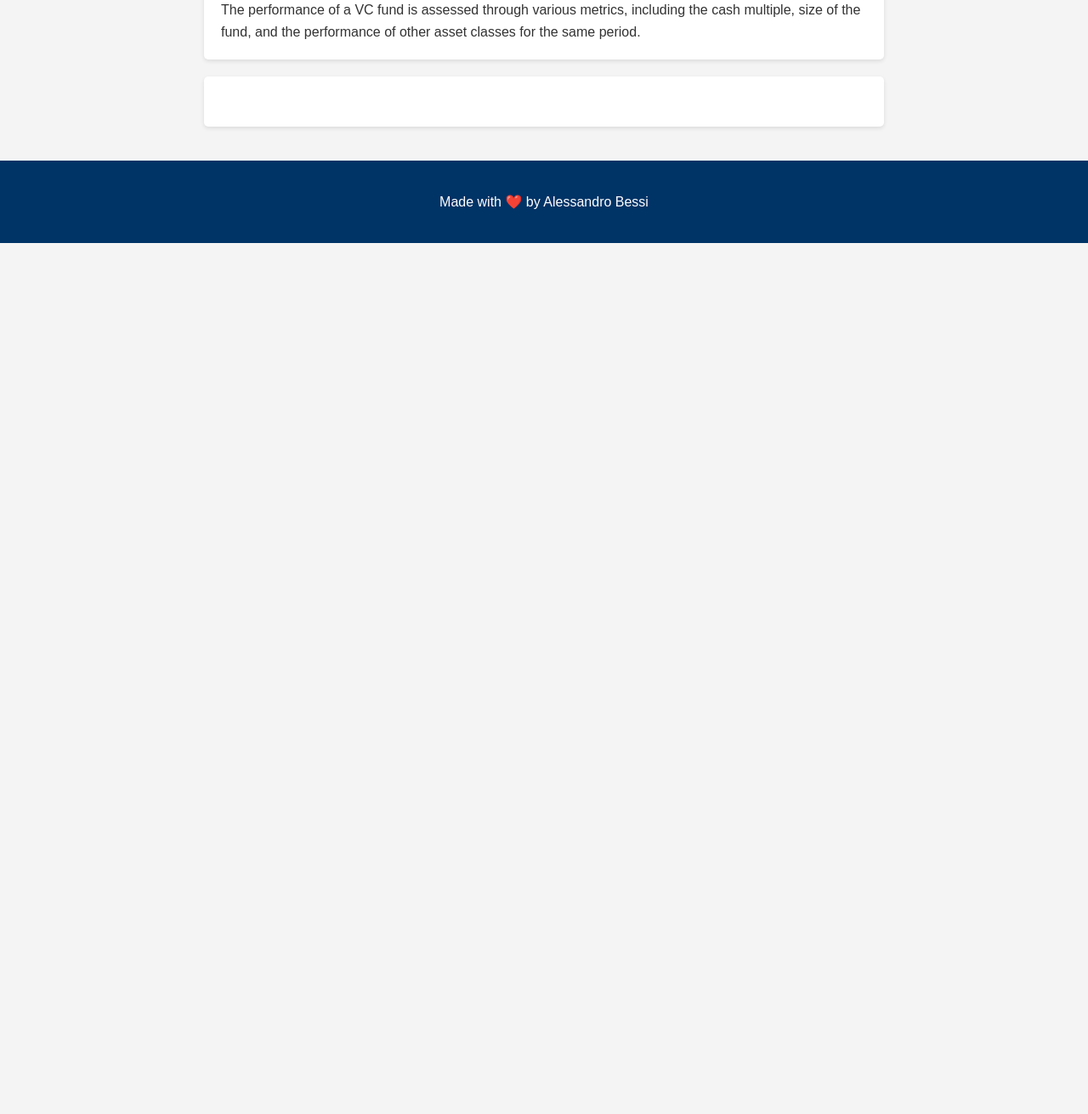
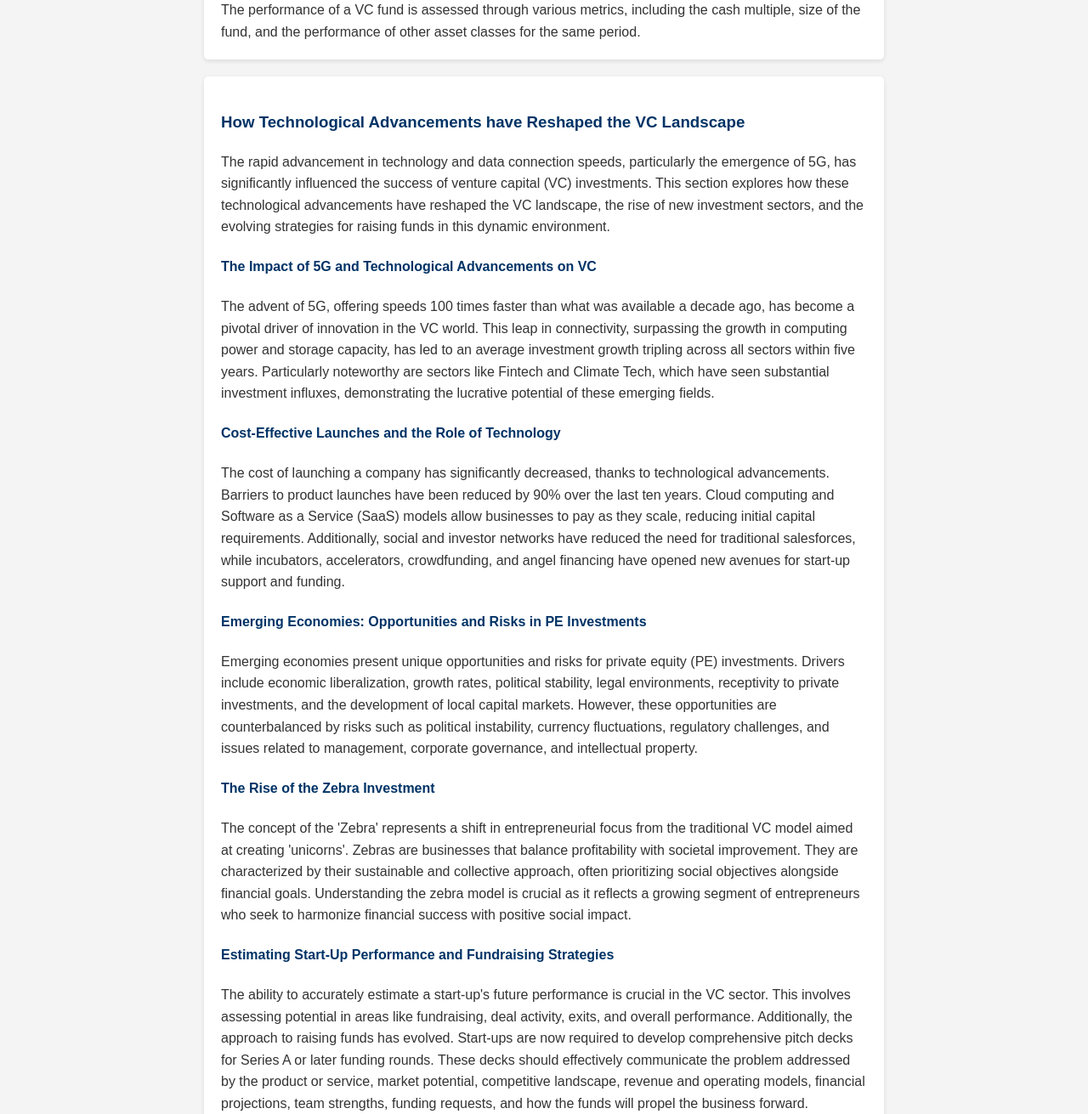
Before and after one commit to vccaptain/vccaptain.github.io, a plain HTML site: page index.html in a window 1280 px wide. Shown: the part 7819-9130 px from the top of the page at 85% size. Before the commit the page ends 8105 px from the top, so only its background shows below. Drawn offline with Linux system fonts and the light colour scheme.

Commit message:
Update index.html

```diff
--- a/index.html
+++ b/index.html
@@ -165,7 +165,24 @@
         </section>
 
         <section>
-            <h3> </h3>
+            <h3>How Technological Advancements have Reshaped the VC Landscape</h3>
+    <p>The rapid advancement in technology and data connection speeds, particularly the emergence of 5G, has significantly influenced the success of venture capital (VC) investments. This section explores how these technological advancements have reshaped the VC landscape, the rise of new investment sectors, and the evolving strategies for raising funds in this dynamic environment.</p>
+
+    <h4>The Impact of 5G and Technological Advancements on VC</h4>
+    <p>The advent of 5G, offering speeds 100 times faster than what was available a decade ago, has become a pivotal driver of innovation in the VC world. This leap in connectivity, surpassing the growth in computing power and storage capacity, has led to an average investment growth tripling across all sectors within five years. Particularly noteworthy are sectors like Fintech and Climate Tech, which have seen substantial investment influxes, demonstrating the lucrative potential of these emerging fields.</p>
+
+    <h4>Cost-Effective Launches and the Role of Technology</h4>
+    <p>The cost of launching a company has significantly decreased, thanks to technological advancements. Barriers to product launches have been reduced by 90% over the last ten years. Cloud computing and Software as a Service (SaaS) models allow businesses to pay as they scale, reducing initial capital requirements. Additionally, social and investor networks have reduced the need for traditional salesforces, while incubators, accelerators, crowdfunding, and angel financing have opened new avenues for start-up support and funding.</p>
+
+    <h4>Emerging Economies: Opportunities and Risks in PE Investments</h4>
+    <p>Emerging economies present unique opportunities and risks for private equity (PE) investments. Drivers include economic liberalization, growth rates, political stability, legal environments, receptivity to private investments, and the development of local capital markets. However, these opportunities are counterbalanced by risks such as political instability, currency fluctuations, regulatory challenges, and issues related to management, corporate governance, and intellectual property.</p>
+
+    <h4>The Rise of the Zebra Investment</h4>
+    <p>The concept of the 'Zebra' represents a shift in entrepreneurial focus from the traditional VC model aimed at creating 'unicorns'. Zebras are businesses that balance profitability with societal improvement. They are characterized by their sustainable and collective approach, often prioritizing social objectives alongside financial goals. Understanding the zebra model is crucial as it reflects a growing segment of entrepreneurs who seek to harmonize financial success with positive social impact.</p>
+
+    <h4>Estimating Start-Up Performance and Fundraising Strategies</h4>
+    <p>The ability to accurately estimate a start-up's future performance is crucial in the VC sector. This involves assessing potential in areas like fundraising, deal activity, exits, and overall performance. Additionally, the approach to raising funds has evolved. Start-ups are now required to develop comprehensive pitch decks for Series A or later funding rounds. These decks should effectively communicate the problem addressed by the product or service, market potential, competitive landscape, revenue and operating models, financial projections, team strengths, funding requests, and how the funds will propel the business forward.</p>
+
         </section>
 
     </main>
```
